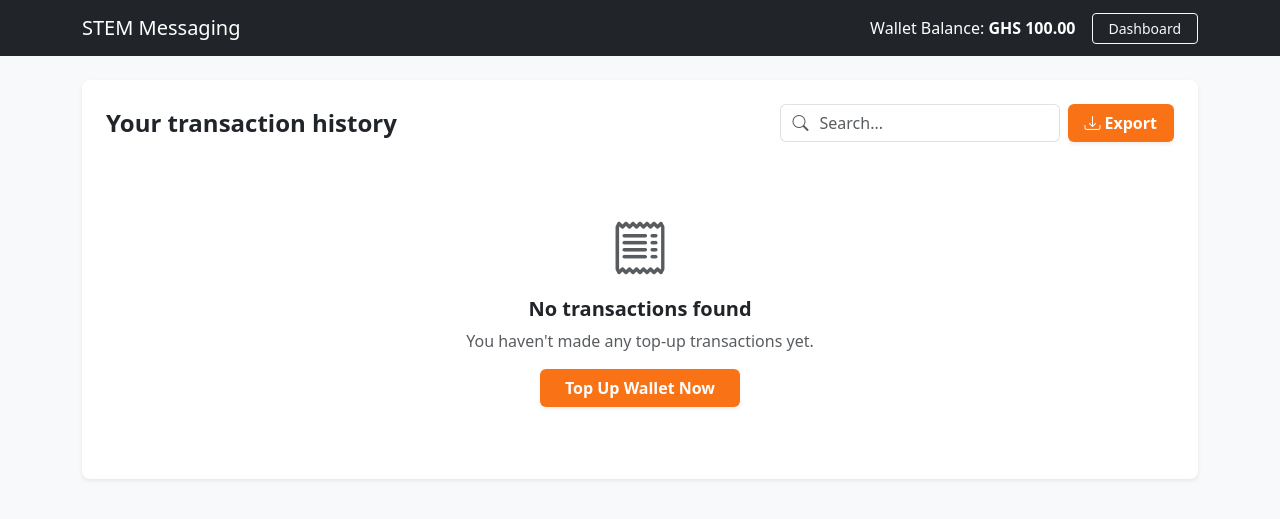
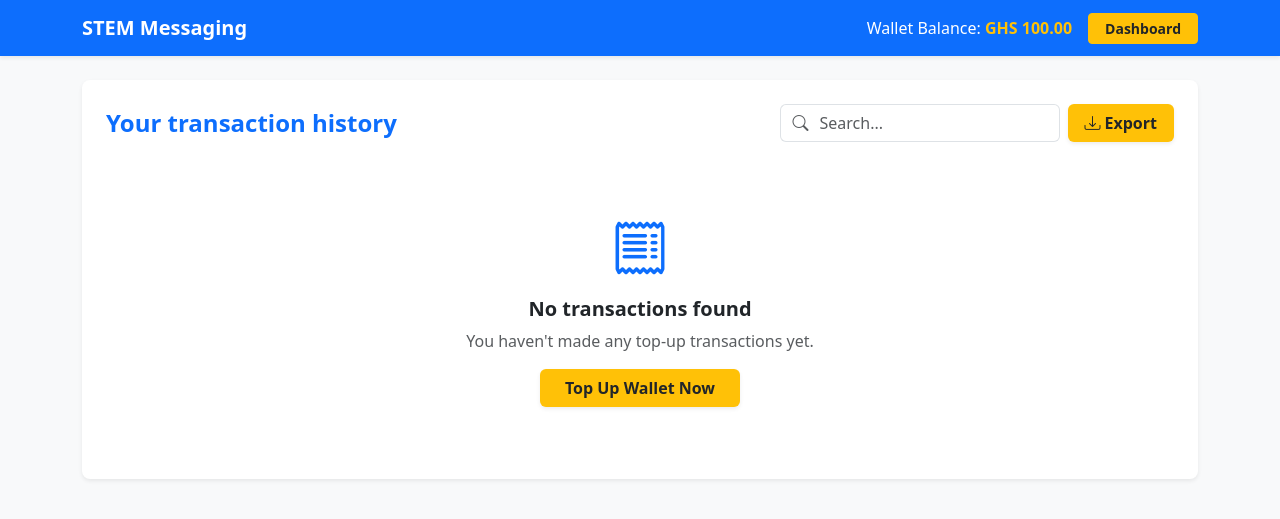
Before and after one commit to kwesidompreh53-png/stem-messaging-app, a Flask app: page /wallet-history in a window 1280 px wide. Shown: the top 519 px of the page. Run offline with Flask 3, Linux system fonts and the light colour scheme; a user stored in the database is signed in; data that the repository does not hold is empty; some libraries are stand-ins or nearby versions.

Commit message:
Update wallet history to blue and yellow color theme

```diff
--- a/templates/wallet_history.html
+++ b/templates/wallet_history.html
@@ -12,14 +12,14 @@
 <body class="bg-light">
 
     <!-- Navigation Bar -->
-    <nav class="navbar navbar-expand-lg navbar-dark bg-dark mb-4">
+    <nav class="navbar navbar-expand-lg navbar-dark bg-primary mb-4 shadow-sm">
         <div class="container">
-            <a class="navbar-brand" href="{{ url_for('dashboard') }}">STEM Messaging</a>
+            <a class="navbar-brand fw-bold" href="{{ url_for('dashboard') }}">STEM Messaging</a>
             <div class="navbar-nav ms-auto align-items-center">
                 <span class="navbar-text text-white me-3">
-                    Wallet Balance: <strong>GHS {{ "%.2f"|format(balance or 0.0) }}</strong>
+                    Wallet Balance: <strong class="text-warning">GHS {{ "%.2f"|format(balance or 0.0) }}</strong>
                 </span>
-                <a class="btn btn-outline-light btn-sm px-3" href="{{ url_for('dashboard') }}">Dashboard</a>
+                <a class="btn btn-warning btn-sm text-dark fw-semibold px-3" href="{{ url_for('dashboard') }}">Dashboard</a>
             </div>
         </div>
     </nav>
@@ -32,7 +32,7 @@
                 <!-- Top Header Row: Title, Search, and Export -->
                 <div class="row align-items-center mb-4 g-3">
                     <div class="col-md-4">
-                        <h4 class="fw-bold mb-0 text-dark">Your transaction history</h4>
+                        <h4 class="fw-bold mb-0 text-primary">Your transaction history</h4>
                     </div>
                     <div class="col-md-8 d-flex justify-content-md-end gap-2 align-items-center">
                         <!-- Search Bar -->
@@ -42,8 +42,8 @@
                             </span>
                             <input type="text" id="transactionSearch" class="form-control border-start-0 ps-0 shadow-none" placeholder="Search...">
                         </div>
-                        <!-- Export Button -->
-                        <button class="btn text-white fw-semibold px-3 d-flex align-items-center gap-1 shadow-sm" style="background-color: #f97316;" onclick="alert('Exporting transactions...')">
+                        <!-- Yellow Export Button -->
+                        <button class="btn fw-semibold px-3 d-flex align-items-center gap-1 shadow-sm text-dark" style="background-color: #ffc107;" onclick="alert('Exporting transactions...')">
                             <i class="bi bi-download"></i> Export
                         </button>
                     </div>
@@ -53,7 +53,7 @@
                 {% if transactions %}
                     <div class="table-responsive">
                         <table class="table table-hover align-middle mb-0">
-                            <thead class="table-light text-muted small text-uppercase">
+                            <thead class="table-primary text-dark small text-uppercase">
                                 <tr>
                                     <th class="py-3">Transaction ID</th>
                                     <th class="py-3">Top up by</th>
@@ -70,7 +70,7 @@
                                 {% for tx in transactions %}
                                     <tr>
                                         <td class="fw-medium text-truncate" style="max-width: 140px;" title="{{ tx.reference }}">
-                                            <i class="bi bi-file-earmark text-muted me-1"></i> {{ tx.reference }}
+                                            <i class="bi bi-file-earmark text-primary me-1"></i> {{ tx.reference }}
                                         </td>
                                         <td>{{ current_user.username }}</td>
                                         <td><span class="fw-semibold text-secondary">PAYSTACK</span></td>
@@ -84,7 +84,7 @@
                                             </span>
                                         </td>
                                         <td class="text-end">
-                                            <button class="btn btn-light btn-sm text-primary fw-medium border px-2 py-1 shadow-sm d-inline-flex align-items-center gap-1" onclick="alert('Generating receipt for reference: {{ tx.reference }}')">
+                                            <button class="btn btn-outline-primary btn-sm fw-medium px-2 py-1 shadow-sm d-inline-flex align-items-center gap-1" onclick="alert('Generating receipt for reference: {{ tx.reference }}')">
                                                 <i class="bi bi-file-earmark-text"></i> Generate Receipt
                                             </button>
                                         </td>
@@ -95,12 +95,12 @@
                     </div>
                 {% else %}
                     <div class="text-center py-5">
-                        <div class="mb-3 text-muted">
+                        <div class="mb-3 text-primary">
                             <i class="bi bi-receipt display-4"></i>
                         </div>
                         <h5 class="text-dark fw-semibold">No transactions found</h5>
                         <p class="text-muted mb-3">You haven't made any top-up transactions yet.</p>
-                        <a href="{{ url_for('buy_points') }}" class="btn text-white fw-semibold px-4 shadow-sm" style="background-color: #f97316;">Top Up Wallet Now</a>
+                        <a href="{{ url_for('buy_points') }}" class="btn fw-semibold px-4 shadow-sm text-dark" style="background-color: #ffc107;">Top Up Wallet Now</a>
                     </div>
                 {% endif %}
 
```
